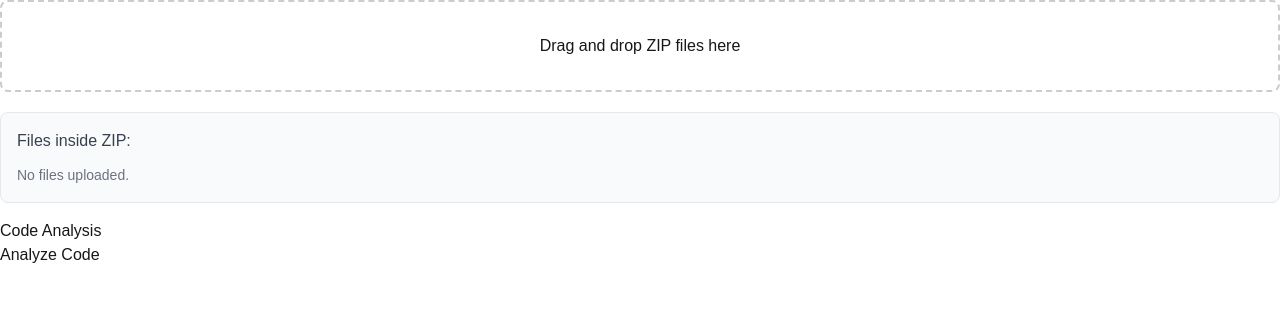
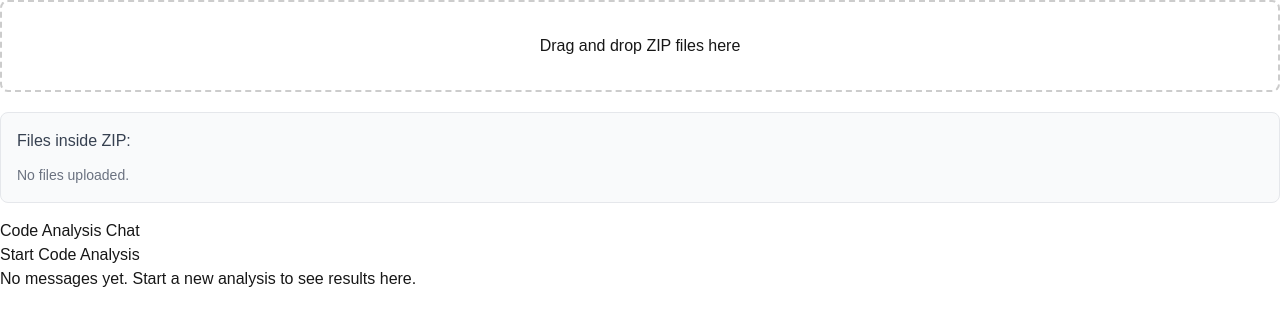
Before and after one commit to SARVESWARA0/ps, a Next.js app: page / in a window 1280 px wide. Shown: the top 326 px of the page. Built offline with nearby package versions, Linux system fonts and the light colour scheme.

Commit message:
70% Progress

```diff
--- a/src/app/api/chat/route.js
+++ b/src/app/api/chat/route.js
@@ -50,5 +50,5 @@ export async function POST(req) {
     });
 
     console.log(result.object)
-    return Response.json(result);
+      return Response.json(result);
 }
--- a/src/app/components/PostContent.js
+++ b/src/app/components/PostContent.js
@@ -1,11 +1,11 @@
 "use client";
-import React, { useState } from "react";
+import React, { useState, useEffect } from "react";
 import { experimental_useObject as useObject } from "ai/react";
 
 const PostContents = ({ fileNames, fileContents, loading, setLoading, setError }) => {
-  const [response, setResponse] = useState(null);
+  const [chatStarted, setChatStarted] = useState(false);
 
-  const { messages, object, submit } = useObject({
+  const { messages = [], object, submit } = useObject({
     api: "/api/chat",
     initialObject: {
       status_of_completion: "",
@@ -14,11 +14,15 @@ const PostContents = ({ fileNames, fileContents, loading, setLoading, setError }
     }
   });
 
+  useEffect(() => {
+    console.log("Object updated:", object);
+  }, [object]); // Log updates in `object` when it changes
+
   const handleSubmit = async (e) => {
     e.preventDefault();
 
     if (!fileContents?.length) {
-      setError("Please upload files before analyzing");
+      setError("Please upload files before starting the analysis");
       return;
     }
 
@@ -31,13 +35,18 @@ const PostContents = ({ fileNames, fileContents, loading, setLoading, setError }
         content: fileContents[index],
       }));
 
-      const result = await submit({ files: fileData });
+      const initialMessage = {
+        role: "user",
+        content: JSON.stringify({
+          type: "file_submission",
+          files: fileData
+        })
+      };
 
+      await submit({ messages: [initialMessage] });
 
-
-
-      setResponse(result);
-
+      setChatStarted(true);
+      console.log("Submit response completed");
     } catch (error) {
       console.error("Error:", error);
       setError(error.message || "An unexpected error occurred");
@@ -46,18 +55,43 @@ const PostContents = ({ fileNames, fileContents, loading, setLoading, setError }
     }
   };
 
-  const renderResponseSection = (title, content) => (
-    <div className="mb-4">
-      <h3 className="text-lg font-semibold mb-2">{title}</h3>
-      <p className="text-gray-700">{content}</p>
+  const renderMessage = (message, index) => {
+    let displayContent = message.content;
+    try {
+      const parsedContent = JSON.parse(message.content);
+      if (parsedContent.type === "file_submission") {
+        displayContent = "Files submitted for analysis: " +
+          parsedContent.files.map(f => f.name).join(", ");
+      }
+    } catch (e) {
+      displayContent = message.content;
+    }
+
+    return (
+      <div
+        key={index}
+        className={`p-4 rounded-lg mb-4 ${
+          message.role === "user"
+            ? "bg-blue-50 ml-auto max-w-[80%]"
+            : "bg-gray-50 mr-auto max-w-[80%]"
+        }`}
+      >
+        <div className="text-sm text-gray-500 mb-1">
+          {message.role === "user" ? "You" : "Assistant"}
+        </div>
+        <div className="text-gray-700">
+          {displayContent}
+        </div>
       </div>
     );
+  };
 
   return (
     <div className="space-y-6">
       <div>
-        <h2 className="text-2xl font-bold mb-4">Code Analysis</h2>
+        <h2 className="text-2xl font-bold mb-4">Code Analysis Chat</h2>
 
+        {!chatStarted && (
           <form onSubmit={handleSubmit}>
             <button
               className="bg-blue-500 hover:bg-blue-700 text-white font-bold py-2 px-4 rounded transition-colors duration-200 disabled:opacity-50 disabled:cursor-not-allowed"
@@ -67,13 +101,14 @@ const PostContents = ({ fileNames, fileContents, loading, setLoading, setError }
               {loading ? (
                 <span className="flex items-center gap-2">
                   <span className="animate-spin">⌛</span>
-                Analyzing...
+                  Starting Analysis...
                 </span>
               ) : (
-              "Analyze Code"
+                "Start Code Analysis"
               )}
             </button>
           </form>
+        )}
       </div>
 
       {/* Error Display */}
@@ -83,12 +118,41 @@ const PostContents = ({ fileNames, fileContents, loading, setLoading, setError }
         </div>
       )}
 
-      {/* Response Display */}
-      {response && (
+      {/* Chat Messages Display */}
+      <div className="space-y-4">
+        {messages.length > 0 ? (
+          messages.map((message, index) => renderMessage(message, index))
+        ) : (
+          <p>No messages yet. Start a new analysis to see results here.</p>
+        )}
+      </div>
+
+      {/* Loading Indicator */}
+      {loading && (
+        <div className="flex items-center justify-center py-4">
+          <div className="animate-spin rounded-full h-6 w-6 border-2 border-blue-500 border-t-transparent"></div>
+        </div>
+      )}
+
+      {/* Analysis Results */}
+      {object && object.status_of_completion && (
         <div className="bg-gray-50 p-6 rounded-lg shadow-sm">
-          {renderResponseSection("Completion Status", response.status_of_completion)}
-          {renderResponseSection("Code Complexity", response.code_complexity)}
-          {renderResponseSection("Evaluation Question", response.evaluation_question)}
+          <div className="mb-4">
+            <h3 className="text-lg font-semibold mb-2">Status</h3>
+            <p className="text-gray-700">{object.status_of_completion}</p>
+          </div>
+          {object.code_complexity && (
+            <div className="mb-4">
+              <h3 className="text-lg font-semibold mb-2">Complexity Analysis</h3>
+              <p className="text-gray-700">{object.code_complexity}</p>
+            </div>
+          )}
+          {object.evaluation_question && (
+            <div className="mb-4">
+              <h3 className="text-lg font-semibold mb-2">Next Question</h3>
+              <p className="text-gray-700">{object.evaluation_question}</p>
+            </div>
+          )}
         </div>
       )}
     </div>
--- a/src/app/page.js
+++ b/src/app/page.js
@@ -21,6 +21,7 @@ const Page = () => {
 
     return (
       <div>
+
         <FileDropZone onGlobalFileData={handleGlobalFileData} />
         <PostContents
           fileNames={fileNames}
```
Also changed, not shown: src/app/components/Questions.js (deleted). Lines whose indentation alone changed are shown as unchanged.
